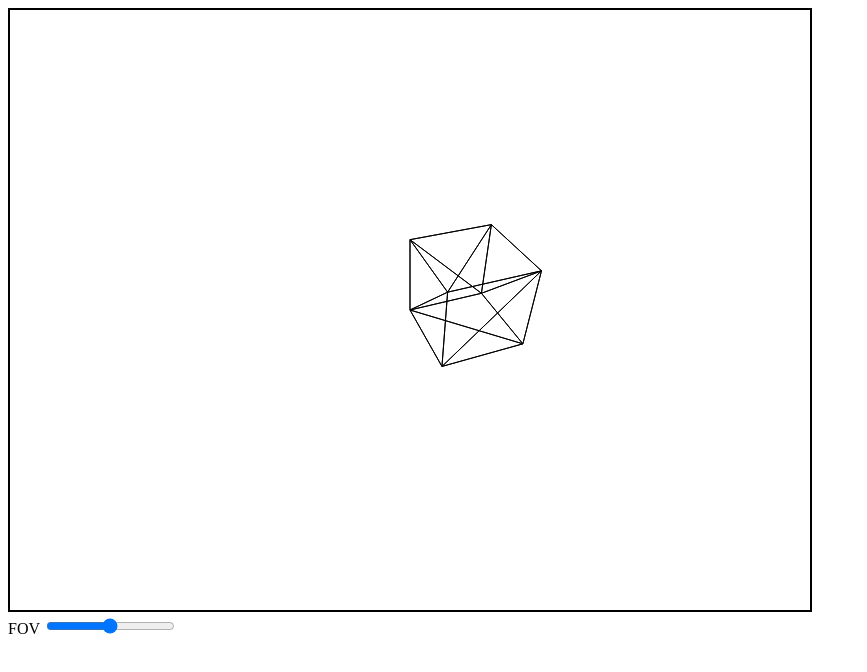
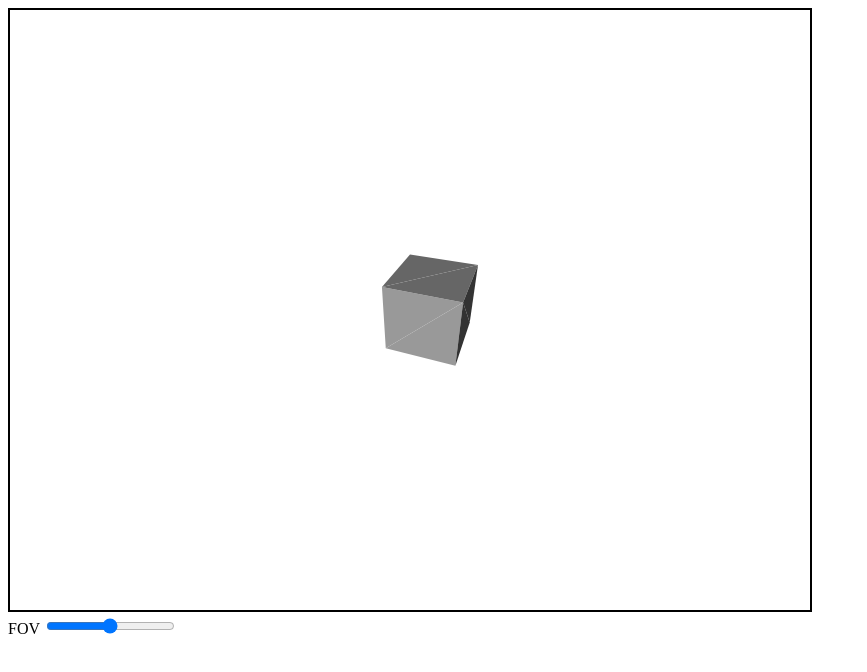
Before and after one commit to aadideepchand20/3D-Simulation, a plain HTML site: page index.html in a window 1280 px wide. Shown: the whole page, without its empty margins (0-867 px from the left). Drawn offline with Linux system fonts and the light colour scheme.

Commit message:
Added lighting effects. Triangles are shaded according to dot product of normal and directional light vectors. Currently only grayscale. Light source eminates from where the player is.

```diff
--- a/script.js
+++ b/script.js
@@ -4,22 +4,18 @@ var ctx = canvas.getContext('2d');
 ctx.translate((canvas.width/2),(canvas.height/2));
 
 let interval = setInterval(refresh, 100);
-
 let sliderFOV = document.getElementById("fov");
 
-
-let mode = 0;
-let shadeMode = 1;
+let shadeMode = 0;
 
 let angleX = 0;
-let angleY = toRadians(30);
 let angleZ = 0;
 
 let fNear = 0.1;
 let fFar = 1000;
 let fov = 90;
-let aspectratio = (canvas.width)/(canvas.height);
-let fovRad = 1 / Math.tan(toRadians(fov/2));
+let aspectratio = (canvas.height)/(canvas.width);
+let fovRad = 1/Math.tan(toRadians(fov/2));
 
 sliderFOV.oninput = function() {
   fov = this.value;
@@ -28,41 +24,49 @@ sliderFOV.oninput = function() {
 
 function refresh () {
   ctx.clearRect(-(canvas.width/2), -(canvas.height/2), canvas.width, canvas.height);
-  angleX += toRadians(1);
-  angleY += toRadians(3);
   angleZ += toRadians(5);
+  angleX += toRadians(2.5);
   draw3DPolygon(cubeTris);
 }
 
-let cameraPos = {x:0 ,y: 0, z:0};
+const cameraPos = {x:0 ,y: 0, z:0};
 
-const cubeTris = [[{x:0 ,y:0 ,z:0}, {x:0 ,y:1 ,z:0}, {x:1 ,y:1 ,z:0}],
-                  [{x:0 ,y:0 ,z:0}, {x:1 ,y:1 ,z:0}, {x:1 ,y:0 ,z:0}],
+const cubeTris = [[{x:0 ,y:0 ,z:0}, {x:0 ,y:1 ,z:0}, {x:1 ,y:1 ,z:0}, {r:0, g:0, b:0}],
+                  [{x:0 ,y:0 ,z:0}, {x:1 ,y:1 ,z:0}, {x:1 ,y:0 ,z:0}, {r:0, g:0, b:0}],
 
-                  [{x:1 ,y:0 ,z:0}, {x:1 ,y:1 ,z:0}, {x:1 ,y:1 ,z:1}],
-                  [{x:1 ,y:0 ,z:0}, {x:1 ,y:1 ,z:1}, {x:1 ,y:0 ,z:1}],
+                  [{x:1 ,y:0 ,z:0}, {x:1 ,y:1 ,z:0}, {x:1 ,y:1 ,z:1}, {r:0, g:0, b:0}],
+                  [{x:1 ,y:0 ,z:0}, {x:1 ,y:1 ,z:1}, {x:1 ,y:0 ,z:1}, {r:0, g:0, b:0}],
 
-                  [{x:1 ,y:0 ,z:1}, {x:1 ,y:1 ,z:1}, {x:0 ,y:1 ,z:1}],
-                  [{x:1 ,y:0 ,z:1}, {x:0 ,y:1 ,z:1}, {x:0 ,y:0 ,z:1}],
+                  [{x:1 ,y:0 ,z:1}, {x:1 ,y:1 ,z:1}, {x:0 ,y:1 ,z:1}, {r:0, g:0, b:0}],
+                  [{x:1 ,y:0 ,z:1}, {x:0 ,y:1 ,z:1}, {x:0 ,y:0 ,z:1}, {r:0, g:0, b:0}],
 
-                  [{x:0 ,y:0 ,z:1}, {x:0 ,y:1 ,z:1}, {x:0 ,y:1 ,z:0}],
-                  [{x:0 ,y:0 ,z:1}, {x:0 ,y:1 ,z:0}, {x:0 ,y:0 ,z:0}],
+                  [{x:0 ,y:0 ,z:1}, {x:0 ,y:1 ,z:1}, {x:0 ,y:1 ,z:0}, {r:0, g:0, b:0}],
+                  [{x:0 ,y:0 ,z:1}, {x:0 ,y:1 ,z:0}, {x:0 ,y:0 ,z:0}, {r:0, g:0, b:0}],
 
-                  [{x:0 ,y:1 ,z:0}, {x:0 ,y:1 ,z:1}, {x:1 ,y:1 ,z:1}],
-                  [{x:0 ,y:1 ,z:0}, {x:1 ,y:1 ,z:1}, {x:1 ,y:1 ,z:0}],
+                  [{x:0 ,y:1 ,z:0}, {x:0 ,y:1 ,z:1}, {x:1 ,y:1 ,z:1}, {r:0, g:0, b:0}],
+                  [{x:0 ,y:1 ,z:0}, {x:1 ,y:1 ,z:1}, {x:1 ,y:1 ,z:0}, {r:0, g:0, b:0}],
 
-                  [{x:1 ,y:0 ,z:1}, {x:0 ,y:0 ,z:1}, {x:0 ,y:0 ,z:0}],
-                  [{x:1 ,y:0 ,z:1}, {x:0 ,y:0 ,z:0}, {x:1 ,y:0 ,z:0}]]
+                  [{x:1 ,y:0 ,z:1}, {x:0 ,y:0 ,z:1}, {x:0 ,y:0 ,z:0}, {r:0, g:0, b:0}],
+                  [{x:1 ,y:0 ,z:1}, {x:0 ,y:0 ,z:0}, {x:1 ,y:0 ,z:0}, {r:0, g:0, b:0}]]
 
-function drawTriangle (points, fill) {
+function drawTriangle (points, fill, colour) {
   if (canvas.getContext) {
     ctx.beginPath();
     ctx.moveTo(points[0].x * (canvas.width/2), points[0].y * (canvas.height/2));
     ctx.lineTo(points[1].x * (canvas.width/2), points[1].y * (canvas.height/2));
     ctx.lineTo(points[2].x * (canvas.width/2), points[2].y * (canvas.height/2));
     ctx.closePath();
+
+    /*DEBUG STUFF
+    ctx.strokeStyle = "black";
+    ctx.lineWidth = 3;
+    ctx.stroke();
+    */
+
     if(fill == 0) {
-      ctx.fillStyle = "black";
+      var fillColour = String("rgb(" + colour.r + "," + colour.g + "," + colour.b + ")");
+      console.log(fillColour);
+      ctx.fillStyle = fillColour
       ctx.fill();
     } else {
       ctx.stroke();
@@ -74,23 +78,11 @@ function draw3DPolygon (points) {
   var i;
   for(i=0; i<points.length; i++) {
     var triPoints = [];
-
-    for (j=0; j<points[i].length; j++) {
-      //Render faces that we can't see - Not Efficient
-      if(mode == 0) {
-        var translatedTri = rotationXMatrix(rotationYMatrix(rotationZMatrix(points[i][j])))
-        translatedTri = translatePoint(translatedTri, "z", 5)
-        triPoints.push(perspectiveprojectionMatrix(translatedTri));
+    for (j=0; j<points[i].length - 1; j++) {
+      var translatedTri = rotationXMatrix(rotationZMatrix(points[i][j]));
+      translatedTri = translatePoint(translatedTri, "z", 5);
+      triPoints.push(translatedTri);
     }
-      //Only render faces we can see - Efficient
-      else if (mode == 1) {
-        var translatedTri = rotationXMatrix(rotationYMatrix(rotationZMatrix(points[i][j])));
-        translatedTri = translatePoint(translatedTri, "z", 5);
-        triPoints.push(perspectiveprojectionMatrix(translatedTri));
-      }
-    }
-
-    if(mode == 1) {
     var normal = {x:0 ,y:0 ,z:0 };
     var line1 = {x:0 ,y:0 ,z:0 };
     var line2 = {x:0 ,y:0 ,z:0 };
@@ -107,34 +99,88 @@ function draw3DPolygon (points) {
     normal.y = (line1.z * line2.x) - (line1.x * line2.z);
     normal.z = (line1.x * line2.y) - (line1.y * line2.x);
 
-      var l = Math.sqrt((normal.x * normal.x) + (normal.y * normal.y) + (normal.z * normal.z));
-      normal.x /= l;
-      normal.y /= l;
-      normal.z /= l;
+    var normaliser = Math.sqrt((normal.x * normal.x) + (normal.y * normal.y) + (normal.z * normal.z));
+    normal.x /= normaliser;
+    normal.y /= normaliser;
+    normal.z /= normaliser;
 
     if((normal.x * (triPoints[0].x - cameraPos.x)) +
         (normal.y * (triPoints[0].y - cameraPos.y)) +
         (normal.z * (triPoints[0].z - cameraPos.z)) < 0){
+
+      var directionalLight = {x: 0, y: 0, z: -1};
+
+      var lightNormaliser = Math.sqrt((directionalLight.x * directionalLight.x) + (directionalLight.y * directionalLight.y) + (directionalLight.z * directionalLight.z));
+      directionalLight.x /= lightNormaliser;
+      directionalLight.y /= lightNormaliser;
+      directionalLight.z /= lightNormaliser;
+
+
+      /* DEBUG STUFF
+      ctx.strokeStyle = "red";
+      ctx.beginPath();
+      ctx.moveTo(perspectiveprojectionMatrix(translatePoint(directionalLight, "z", 5)).x * (canvas.width/2),perspectiveprojectionMatrix(translatePoint(directionalLight, "z", 5)).y * (canvas.height/2));
+      ctx.lineTo(perspectiveprojectionMatrix(normal).x * (canvas.width/2),perspectiveprojectionMatrix(normal).y * (canvas.height/2));
+      ctx.closePath();
+      ctx.stroke();
+
+      ctx.fillStyle = "yellow";
+      ctx.beginPath()
+      ctx.rect((perspectiveprojectionMatrix(translatePoint(directionalLight, "z", 0)).x - 5),(perspectiveprojectionMatrix(translatePoint(directionalLight, "z", 0)).y - 5),10,10);
+      ctx.closePath()
+      ctx.fill();
+      */
+
+      var dotProduct = (normal.x * directionalLight.x) + (normal.y * directionalLight.y) + (normal.z * directionalLight.z);
+      var colour = {r: getAlpha(dotProduct), g: getAlpha(dotProduct), b: getAlpha(dotProduct)};
+
       for(k=0; k<triPoints.length; k++) {
         ctx.fillRect((triPoints[k].x - 2.5) * (canvas.width/2),(triPoints[k].y - 2.5) * (canvas.height/2),5,5);
+        triPoints[k] = perspectiveprojectionMatrix(triPoints[k]);
       }
       if(shadeMode == 0) {
-          drawTriangle(triPoints, 0);
+        drawTriangle(triPoints, 0, colour);
       } else {
-          drawTriangle(triPoints, 1);
-        }
-      }
-    } else {
-      for(k=0; k<triPoints.length; k++) {
-        ctx.fillRect((triPoints[k].x - 2.5) * (canvas.width/2),(triPoints[k].y - 2.5) * (canvas.height/2),5,5);
-      }
-      if(shadeMode == 0) {
-        drawTriangle(triPoints, 0);
-      } else {
-        drawTriangle(triPoints, 1);
+        drawTriangle(triPoints, 1, colour);
       }
     }
   }
+}
+
+function getAlpha (dotProduct) {
+  dotProduct = Math.round(9 * dotProduct);
+  console.log(dotProduct);
+  var num = 0.5;
+  switch(10 - dotProduct) {
+    case 0:
+      num = 229.5;
+      break;
+    case 1:
+      num = 204;
+      break;
+    case 2:
+      num = 178.5;
+      break;
+    case 3:
+      num = 153;
+      break;
+    case 4:
+      num = 127.5;
+      break;
+    case 5:
+      num = 102;
+      break;
+    case 6:
+      num = 76.5;
+      break;
+    case 7:
+      num = 51;
+      break;
+    case 8:
+      num = 25.5;
+      break;
+  }
+  return num
 }
 
 function translatePoint (point, axis, amount) {
@@ -151,8 +197,8 @@ function translatePoint (point, axis, amount) {
 
 function perspectiveprojectionMatrix (point) {
   point = {x: point.x, y: point.y, z: point.z, m: 1};
-  var matrix = [[fovRad,0,0,0],
-                [0,aspectratio * fovRad,0,0],
+  var matrix = [[aspectratio * fovRad,0,0,0],
+                [0,fovRad,0,0],
                 [0,0,fFar / (fFar - fNear),1],
                 [0,0,(-(fFar) * fNear) / (fFar - fNear),0]]
   var x = (point.x * matrix[0][0]) + (point.y * matrix[1][0]) + (point.z * matrix[2][0]) + (point.m * matrix[3][0]);
@@ -178,8 +224,8 @@ function orthographicprojectionMatrix (point) {
 
 function rotationXMatrix (point) {
   var matrix = [[1,0,0],
-                [0, Math.cos(angleX), -(Math.sin(angleX))],
-                [0, Math.sin(angleX), Math.cos(angleX)]]
+                [0, Math.cos(angleX), Math.sin(angleX)],
+                [0, -(Math.sin(angleX)), Math.cos(angleX)]]
   var x = (point.x * matrix[0][0]) + (point.y * matrix[1][0]) + (point.z * matrix[2][0]);
   var y = (point.x * matrix[0][1]) + (point.y * matrix[1][1]) + (point.z * matrix[2][1]);
   var z = (point.x * matrix[0][2]) + (point.y * matrix[1][2]) + (point.z * matrix[2][2]);
@@ -197,8 +243,8 @@ function rotationYMatrix (point) {
 }
 
 function rotationZMatrix (point) {
-  var matrix = [[Math.cos(angleZ),-(Math.sin(angleZ)), 0],
-                [Math.sin(angleZ), Math.cos(angleZ), 0],
+  var matrix = [[Math.cos(angleZ),Math.sin(angleZ), 0],
+                [-(Math.sin(angleZ)), Math.cos(angleZ), 0],
                 [0,0,1]]
   var x = (point.x * matrix[0][0]) + (point.y * matrix[1][0]) + (point.z * matrix[2][0]);
   var y = (point.x * matrix[0][1]) + (point.y * matrix[1][1]) + (point.z * matrix[2][1]);
```
Also changed, not shown: style.css (line endings or trailing spaces). Lines whose indentation alone changed are shown as unchanged.
